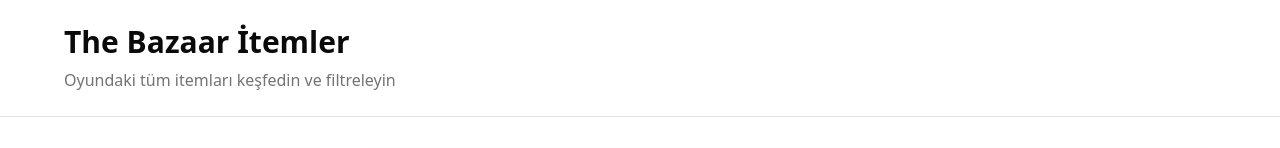
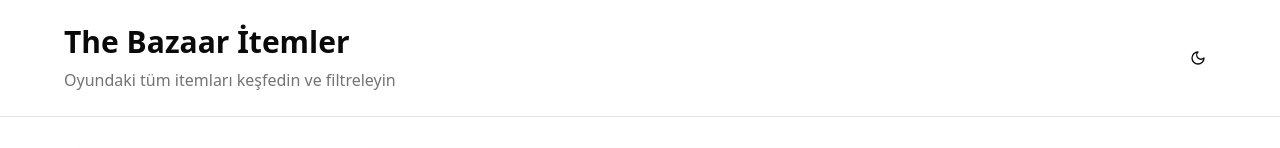
Before and after one commit to akifaykan/bazaar-app, a React (Vite) app: page / in a window 1280 px wide. Shown: the top 148 px of the page. Built offline with nearby package versions, Linux system fonts and the light colour scheme; no server answers.

Commit message:
added dark/ligh mode

```diff
--- a/src/App.tsx
+++ b/src/App.tsx
@@ -7,6 +7,7 @@
 import { Button } from "./components/ui/button";
 import { BazaarItem } from "./types";
 import { Pagination } from "./components/Pagination";
+import { ThemeToggle } from "./components/ThemeToggle";
 
 /**
  * Main application component for The Bazaar Items viewer
@@ -113,10 +114,15 @@
 		<div className="min-h-svh bg-background">
 			<header className="border-b">
 				<div className="container mx-auto max-w-6xl py-6">
-					<h1 className="text-3xl font-bold">The Bazaar İtemler</h1>
-					<p className="text-muted-foreground mt-2">
-						Oyundaki tüm itemları keşfedin ve filtreleyin
-					</p>
+					<div className="flex justify-between items-center">
+						<div>
+							<h1 className="text-3xl font-bold">The Bazaar İtemler</h1>
+							<p className="text-muted-foreground mt-2">
+								Oyundaki tüm itemları keşfedin ve filtreleyin
+							</p>
+						</div>
+						<ThemeToggle />
+					</div>
 				</div>
 			</header>
 
--- a/src/components/ItemModal.tsx
+++ b/src/components/ItemModal.tsx
@@ -69,10 +69,13 @@
 						</div>
 
 						{/* Right columns: Tiers section */}
+						{Object.entries(tiers).filter(([_, tier]) => tier.tooltips.length > 0).length > 0 && (
 							<div className="col-span-3">
 								<h3 className="font-semibold mb-2">Seviyeler</h3>
 								<div className="grid grid-cols-2 gap-3">
-								{Object.entries(tiers).map(([tierName, tier]) => (
+									{Object.entries(tiers)
+										.filter(([_, tier]) => tier.tooltips.length > 0)
+										.map(([tierName, tier]) => (
 											<div key={tierName} className="border rounded-md p-2 bg-secondary/10">
 												<h4 className="font-medium">{tierName}</h4>
 												<ul className="list-disc list-inside text-sm mt-1 space-y-1">
@@ -86,6 +89,7 @@
 										))}
 								</div>
 							</div>
+						)}
 					</div>
 
 					<Separator />
@@ -105,13 +109,16 @@
 					)}
 
 					{/* Enchantments section (if present) */}
-					{enchantments && enchantments.length > 0 && (
+					{enchantments &&
+						enchantments.filter(enchantment => enchantment.tooltips.length > 0).length > 0 && (
 						<>
 							<Separator />
 							<div>
 								<h3 className="font-semibold mb-2">Büyüler</h3>
 								<div className="grid grid-cols-3 gap-3">
-									{enchantments.map((enchantment, idx) => (
+									{enchantments
+										.filter(enchantment => enchantment.tooltips.length > 0)
+										.map((enchantment, idx) => (
 										<div key={idx} className="border rounded-md p-2 bg-primary/5">
 											<h4 className="font-medium">{enchantment.type}</h4>
 											<ul className="list-disc list-inside text-sm mt-1 space-y-1">
--- /dev/null
+++ b/src/components/ThemeToggle.tsx
@@ -0,0 +1,51 @@
+import { useState, useEffect } from "react"
+import { Button } from "./ui/button"
+import { useTheme } from "../lib/theme-provider"
+import { Moon, Sun } from "lucide-react"
+
+/**
+ * ThemeToggle component for switching between light, dark, and system themes
+ * Shows an icon button that changes based on the current theme
+ *
+ * @returns {JSX.Element} Theme toggle button
+ */
+export function ThemeToggle() {
+	const { theme, setTheme } = useTheme()
+	const [mounted, setMounted] = useState(false)
+
+	// Avoid rendering the wrong icon during server-side rendering
+	// or before the component is mounted
+	useEffect(() => {
+		setMounted(true)
+	}, [])
+
+	if (!mounted) {
+		return null
+	}
+
+	/**
+	 * Toggle between light and dark theme
+	 */
+	const toggleTheme = () => {
+		if (theme === "dark") {
+			setTheme("light")
+		} else {
+			setTheme("dark")
+		}
+	}
+
+	return (
+		<Button
+			variant="ghost"
+			size="icon"
+			onClick={toggleTheme}
+			title={theme === "dark" ? "Açık Moda Geç" : "Koyu Moda Geç"}
+			className="rounded-full"
+		>
+			{theme === "dark" ? <Sun className="h-5 w-5" /> : <Moon className="h-5 w-5" />}
+			<span className="sr-only">
+				{theme === "dark" ? "Açık Moda Geç" : "Koyu Moda Geç"}
+			</span>
+		</Button>
+	)
+}
--- /dev/null
+++ b/src/lib/theme-provider.tsx
@@ -0,0 +1,127 @@
+import { createContext, useContext, useEffect, useState } from "react"
+
+type Theme = "dark" | "light" | "system"
+
+type ThemeProviderProps = {
+	children: React.ReactNode
+	defaultTheme?: Theme
+	storageKey?: string
+}
+
+type ThemeProviderState = {
+	theme: Theme
+	setTheme: (theme: Theme) => void
+}
+
+/**
+ * Theme context for managing dark/light mode
+ */
+const ThemeProviderContext = createContext<ThemeProviderState | undefined>(undefined)
+
+/**
+ * Theme Provider component for managing theme across the application
+ * Handles theme changes and synchronizes with system preference and localStorage
+ *
+ * @param {ThemeProviderProps} props - Provider props including children, defaultTheme, and storageKey
+ */
+export function ThemeProvider({
+	children,
+	defaultTheme = "system",
+	storageKey = "ui-theme",
+	...props
+}: ThemeProviderProps) {
+	// Get initial theme from localStorage or use default
+	const [theme, setTheme] = useState<Theme>(() => {
+		// Try to get theme from localStorage
+		const storedTheme = localStorage.getItem(storageKey)
+		if (storedTheme) {
+			return storedTheme as Theme
+		}
+
+		// If no theme in localStorage, use system preference
+		if (defaultTheme === "system") {
+			return window.matchMedia("(prefers-color-scheme: dark)").matches ? "dark" : "light"
+		}
+
+		return defaultTheme
+	})
+
+	/**
+	 * Update theme in localStorage and HTML element
+	 */
+	useEffect(() => {
+		const root = window.document.documentElement
+
+		// Remove previous theme classes
+		root.classList.remove("light", "dark")
+
+		// Set theme class based on current theme or system preference
+		if (theme === "system") {
+			const systemTheme = window.matchMedia("(prefers-color-scheme: dark)").matches ? "dark" : "light"
+			root.classList.add(systemTheme)
+			return
+		}
+
+		root.classList.add(theme)
+	}, [theme])
+
+	/**
+	 * Store theme in localStorage
+	 */
+	useEffect(() => {
+		localStorage.setItem(storageKey, theme)
+	}, [theme, storageKey])
+
+	/**
+	 * Listen for system theme changes
+	 */
+	useEffect(() => {
+		const mediaQuery = window.matchMedia("(prefers-color-scheme: dark)")
+
+		// Update theme when system preference changes
+		const handleChange = () => {
+			if (theme === "system") {
+				document.documentElement.classList.remove("light", "dark")
+				document.documentElement.classList.add(
+					mediaQuery.matches ? "dark" : "light"
+				)
+			}
+		}
+
+		// Add event listener for system preference changes
+		mediaQuery.addEventListener("change", handleChange)
+
+		return () => {
+			mediaQuery.removeEventListener("change", handleChange)
+		}
+	}, [theme])
+
+	// Create context value
+	const value = {
+		theme,
+		setTheme: (newTheme: Theme) => {
+			setTheme(newTheme)
+		},
+	}
+
+	return (
+		<ThemeProviderContext.Provider value={value} {...props}>
+			{children}
+		</ThemeProviderContext.Provider>
+	)
+}
+
+/**
+ * Custom hook to use theme context
+ * @returns {ThemeProviderState} Theme context state
+ * @throws {Error} If used outside of ThemeProvider
+ */
+export function useTheme(): ThemeProviderState {
+	const context = useContext(ThemeProviderContext)
+
+	if (context === undefined) {
+		throw new Error("useTheme must be used within a ThemeProvider")
+	}
+
+	return context
+}
--- a/src/main.tsx
+++ b/src/main.tsx
@@ -3,6 +3,7 @@
 import { QueryClient, QueryClientProvider } from "@tanstack/react-query";
 import "./index.css";
 import App from "./App.tsx";
+import { ThemeProvider } from "./lib/theme-provider";
 
 /**
  * Create QueryClient instance
@@ -18,8 +19,10 @@
 
 createRoot(document.getElementById("root")!).render(
 	<StrictMode>
-		<QueryClientProvider client={queryClient}>
-			<App />
-		</QueryClientProvider>
+		<ThemeProvider defaultTheme="system" storageKey="bazaar-theme">
+			<QueryClientProvider client={queryClient}>
+				<App />
+			</QueryClientProvider>
+		</ThemeProvider>
 	</StrictMode>
 );
```
Lines whose indentation alone changed are shown as unchanged.
